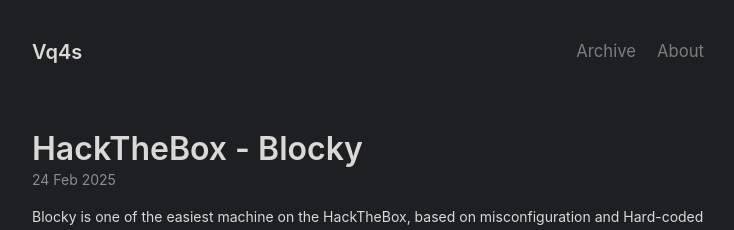
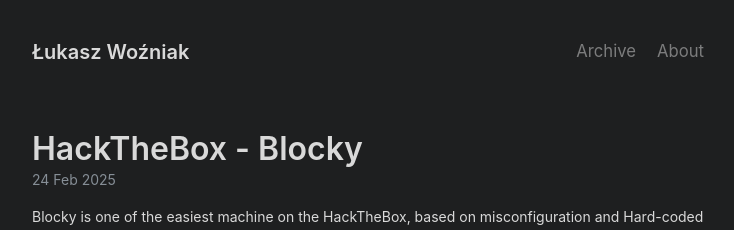
Before and after one commit to vq4s/vq4s.github.io, a Jekyll site: the page built from index.html, in a window 1280 px wide. Shown: the top 230 px of the page, without its empty margins (272-1006 px from the left). Built offline with Jekyll 4.4.1, drawn with Linux system fonts in a browser that asks for light colours; the list of posts is cut into pages by our own code.

Commit message:
Update _config.yml

```diff
--- a/_config.yml
+++ b/_config.yml
@@ -1,5 +1,5 @@
 # Setup
-title: Vq4s
+title: Łukasz Woźniak
 url: https://getpoole.com
 #paginate: false
 paginate: 1
@@ -39,7 +39,7 @@
 author:
   name: Łukasz Woźniak
   url: https://vq4s.pl
-  #email: markdotto@gmail.com
+  email: lukasz@vq4s.pl
 
 # Custom vars
 version: 3.0.0
```
